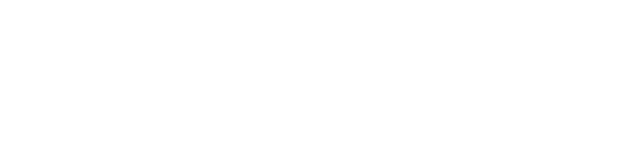
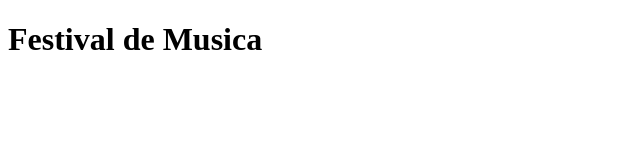
Before and after one commit to Arrozconposhouwu/FDM, a plain HTML site: page Index.html in a window 1280 px wide. Shown: the whole page, without its empty margins (0-640 px from the left). Drawn offline with Linux system fonts and the light colour scheme.

Commit message:
Tercera Version

```diff
--- a/Index.html
+++ b/Index.html
@@ -11,7 +11,7 @@
 </head>
 <body>
     <header class="encabezado">
-
+        <h1 class="titulo_principal">Festival de Musica</h1>
     </header>
     <main class="cuerpo">
 
```
